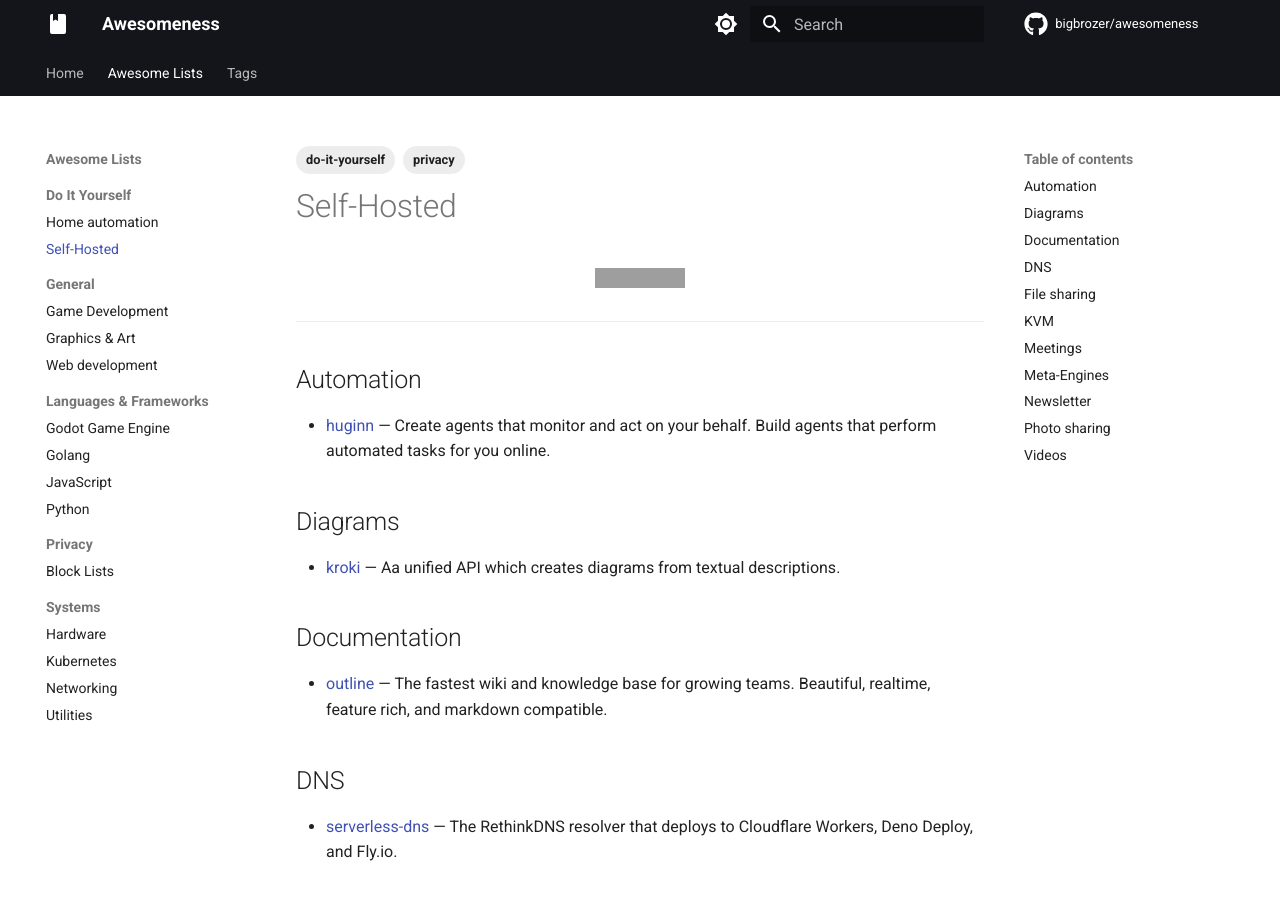
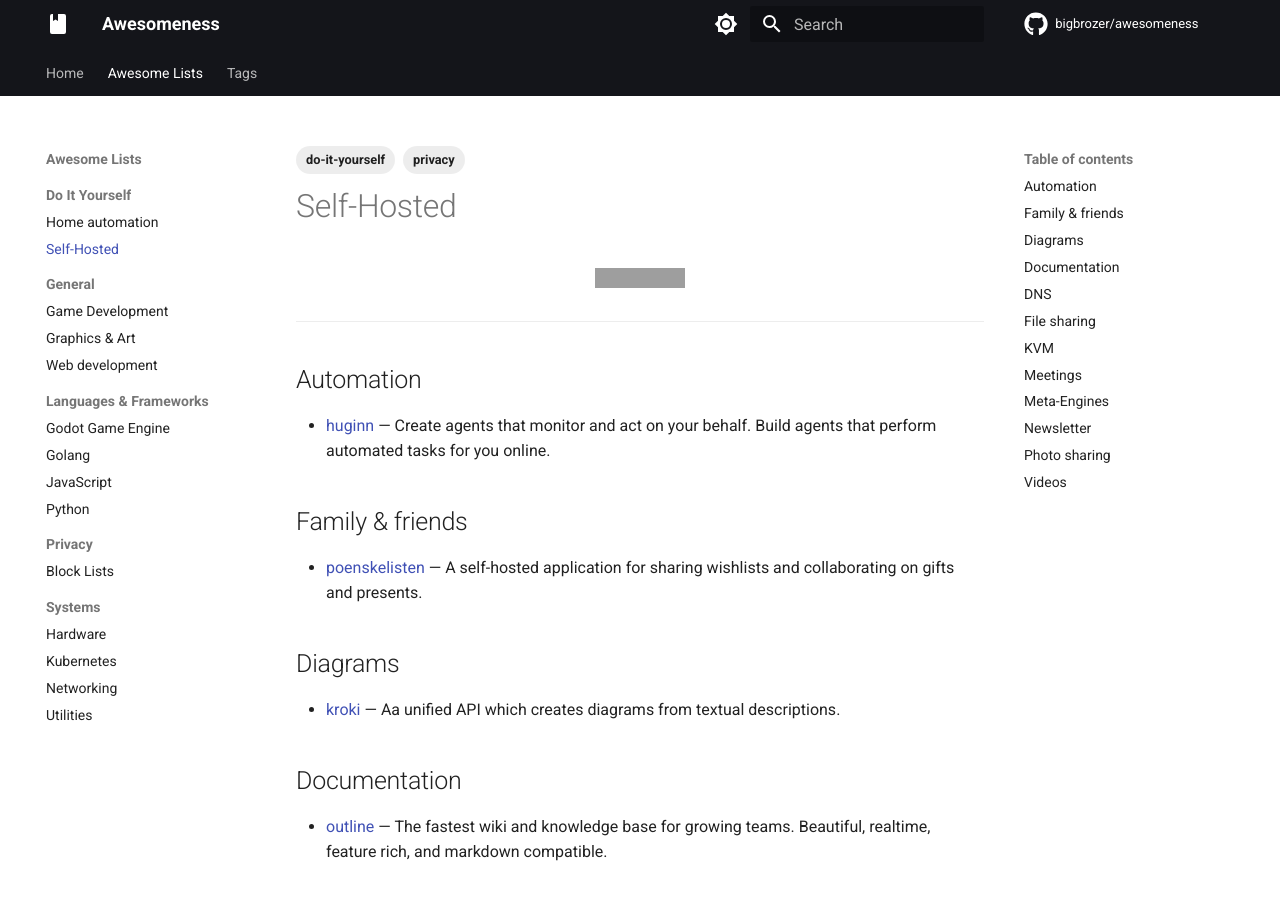
Before and after one commit to bigbrozer/awesomeness, an MkDocs documentation site: the page built from docs/lists/self-hosted.md, in a window 1280 px wide and 900 px high. Built offline with MkDocs 1.6.1 and Material for MkDocs 9.7.7, drawn with Linux system fonts in a browser that asks for light colours; comment, search, counter and statistics services are not loaded; grey boxes are pictures that could not be loaded.

Commit message:
feat(self-hosted): add `poenskelisten`

```diff
--- a/docs/lists/self-hosted.md
+++ b/docs/lists/self-hosted.md
@@ -17,6 +17,10 @@ tags:
 ## Automation
 
 - [huginn](https://github.com/huginn/huginn) — Create agents that monitor and act on your behalf. Build agents that perform automated tasks for you online.
+
+## Family & friends
+
+- [poenskelisten](https://github.com/aunefyren/poenskelisten) — A self-hosted application for sharing wishlists and collaborating on gifts and presents.
 
 ## Diagrams
 
```
